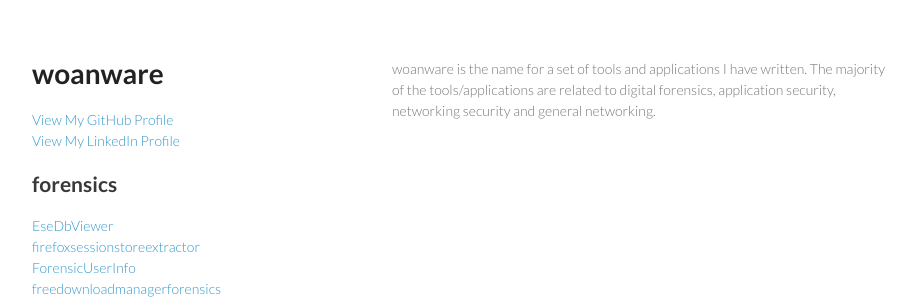
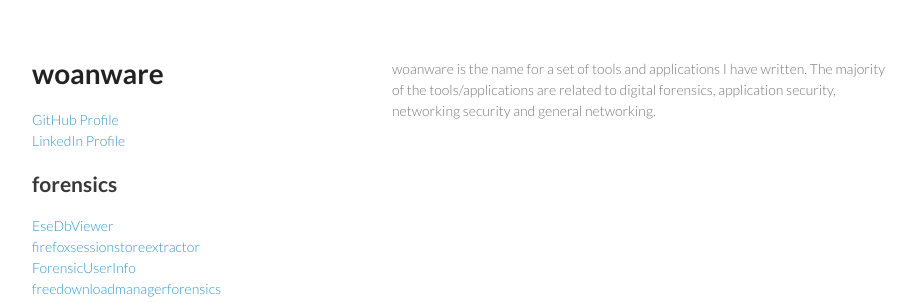
Before and after one commit to woanware/woanware.github.io, a Jekyll site: the page built from index.html, in a window 1280 px wide. Shown: the top 303 px of the page, without its empty margins (178-1093 px from the left). Built offline with Jekyll 4.4.1, drawn with Linux system fonts in a browser that asks for light colours.

Commit message:
Updated sidebar

```diff
--- a/_layouts/default.html
+++ b/_layouts/default.html
@@ -19,8 +19,8 @@
         <p></p>
 
 
-        <a href="https://github.com/woanware">View My GitHub Profile</a><br>
-		<a href="https://www.linkedin.com/in/markwoan">View My LinkedIn Profile<br><br>
+        <a href="https://github.com/woanware">GitHub Profile</a><br>
+		<a href="https://www.linkedin.com/in/markwoan">LinkedIn Profile<br><br>
 
 		<h2>forensics</h2>
 		<a href="/forensics/esedbviewer">EseDbViewer</a><br>
```
